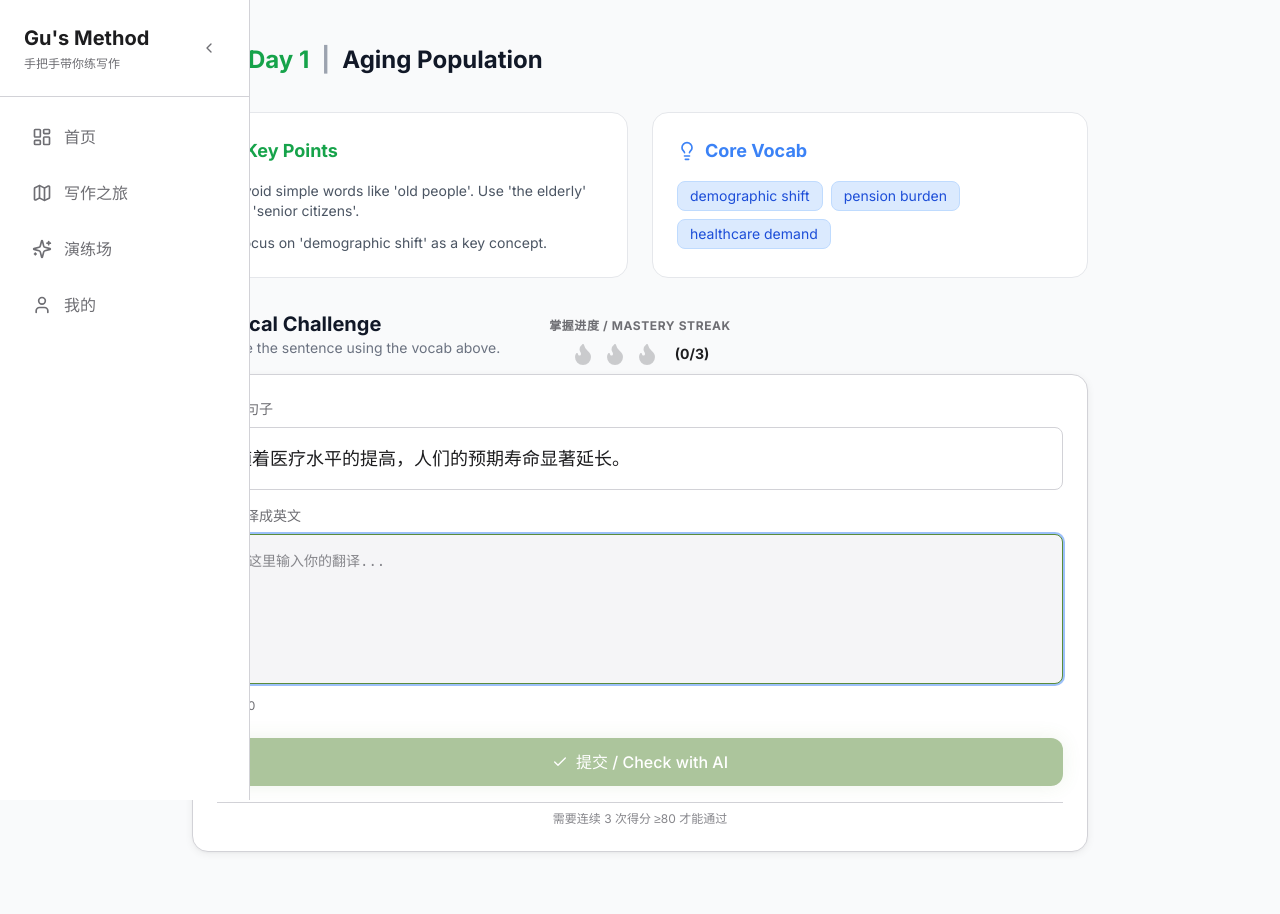
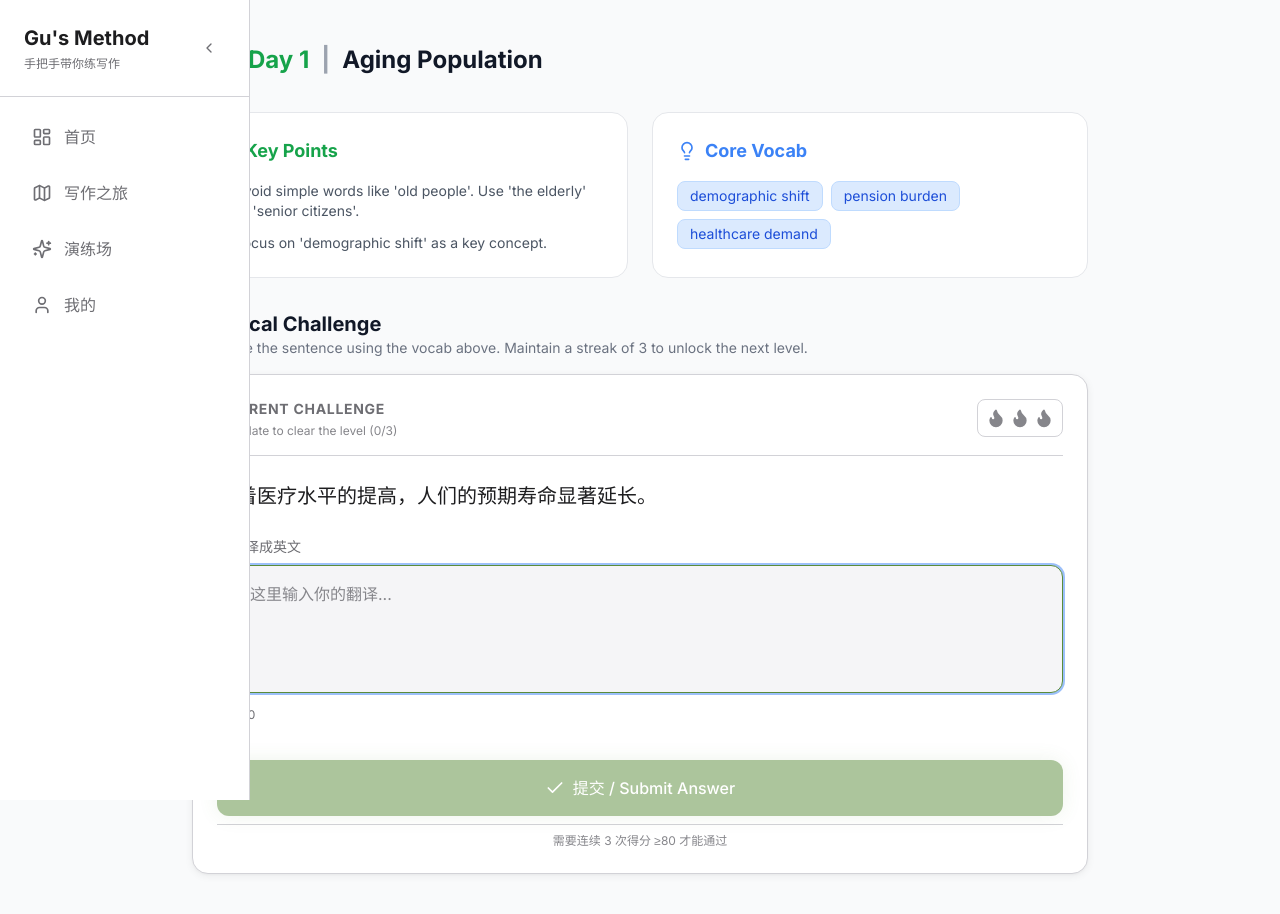
Before and after one commit to kongkong1209/writing, a Next.js app: page /journey/1 in a window 1280 px wide. Built offline with nearby package versions, Linux system fonts and the light colour scheme.

Commit message:
更新关卡逻辑

```diff
--- a/app/journey/[id]/page.tsx
+++ b/app/journey/[id]/page.tsx
@@ -6,12 +6,27 @@
 import Button from "@/components/ui/Button";
 import { ArrowLeft, BookOpen, Lightbulb } from "lucide-react";
 import { motion } from "framer-motion";
+import { saveLevelComplete } from "@/lib/progress";
 
 export default function LevelPage() {
   const params = useParams();
   const router = useRouter();
   const id = Number(params.id);
   const level = levelsData[id];
+
+  const handleLevelPass = () => {
+    // 1. Save Progress
+    saveLevelComplete(id);
+
+    // 2. Show success message (you can replace with a toast library later)
+    // For now, we'll use a simple approach - you can enhance this with a toast notification
+    console.log(`🎉 Congratulations! Day ${id} Completed. Next level unlocked!`);
+
+    // 3. Navigate back to map to see the new unlocked level
+    setTimeout(() => {
+      router.push("/journey");
+    }, 1000); // Small delay to show the completion state
+  };
 
   if (!level) {
     return (
@@ -94,7 +109,7 @@
           <div className="mb-4">
             <h2 className="text-xl font-bold text-gray-900 dark:text-white">Practical Challenge</h2>
             <p className="text-gray-500 dark:text-gray-400 text-sm">
-              Translate the sentence using the vocab above.
+              Translate the sentence using the vocab above. Maintain a streak of 3 to unlock the next level.
             </p>
           </div>
 
@@ -102,6 +117,7 @@
             chinese={level.challenge.chinese}
             english={level.challenge.standardEnglish}
             explanation={level.challenge.tips}
+            onPass={handleLevelPass}
           />
         </motion.div>
       </div>
--- a/components/ui/GrammarCard.tsx
+++ b/components/ui/GrammarCard.tsx
@@ -12,7 +12,7 @@
   english: string;
   explanation: string;
   className?: string;
-  onPass?: () => void; // Parent callback when mastered
+  onPass?: () => void;
 }
 
 export default function GrammarCard({
@@ -22,7 +22,7 @@
   className = "",
   onPass,
 }: GrammarCardProps) {
-  // Content State (Dynamic for Practice Loop)
+  // Content State
   const [content, setContent] = useState({
     chinese: initialChinese,
     english: initialEnglish,
@@ -43,12 +43,12 @@
   const [isLoading, setIsLoading] = useState(false);
   const [isGenerating, setIsGenerating] = useState(false);
 
-  // Game State - Streak Mastery Logic
+  // Game State
   const [streak, setStreak] = useState(0);
   const TARGET_STREAK = 3;
   const [isMastered, setIsMastered] = useState(false);
 
-  // AI Response State
+  // AI Result
   const [aiResult, setAiResult] = useState<{
     score: number;
     feedback: string;
@@ -60,11 +60,10 @@
 
   const handleCheck = async () => {
     if (!userInput.trim() || isLoading) return;
-
     setIsLoading(true);
 
     try {
-      // Call the AI API
+      // Call AI
       const result = await checkAnswerWithAI(userInput, content.english, content.explanation);
       setAiResult(result);
 
@@ -72,11 +71,8 @@
       if (result.score >= 80) {
         const newStreak = streak + 1;
         setStreak(newStreak);
-        if (newStreak >= TARGET_STREAK) {
-          setIsMastered(true);
-        }
+        if (newStreak >= TARGET_STREAK) setIsMastered(true);
       } else {
-        // Reset streak on failure
         setStreak(0);
         setIsMastered(false);
       }
@@ -102,9 +98,7 @@
       if (fallbackScore >= 80) {
         const newStreak = streak + 1;
         setStreak(newStreak);
-        if (newStreak >= TARGET_STREAK) {
-          setIsMastered(true);
-        }
+        if (newStreak >= TARGET_STREAK) setIsMastered(true);
       } else {
         setStreak(0);
         setIsMastered(false);
@@ -117,36 +111,25 @@
   };
 
   const handleNextQuestion = async () => {
-    // If mastered, trigger Pass callback
     if (isMastered) {
-      if (onPass) {
-        onPass();
-      }
+      if (onPass) onPass();
       return;
     }
 
-    // Otherwise, Generate Similar Question
     setIsGenerating(true);
     try {
       const topic = content.explanation || "IELTS Writing";
-      const newQuestion = await generateSimilarQuestion(
-        content.chinese,
-        content.english,
-        topic
-      );
+      const newQ = await generateSimilarQuestion(content.chinese, content.english, topic);
 
-      if (newQuestion) {
-        // Update the current question
+      if (newQ) {
         setContent({
-          chinese: newQuestion.chinese,
-          english: newQuestion.standardEnglish,
-          explanation: newQuestion.explanation || content.explanation,
+          chinese: newQ.chinese,
+          english: newQ.standardEnglish,
+          explanation: newQ.explanation || content.explanation,
         });
-
-        // Reset the card to input state (but keep streak!)
         setUserInput("");
+        setAiResult(null);
         setIsFlipped(false);
-        setAiResult(null);
       }
     } catch (error) {
       console.error("Error generating similar question:", error);
@@ -159,7 +142,7 @@
     setUserInput("");
     setIsFlipped(false);
     setAiResult(null);
-    // Note: We keep streak and isMastered on reset (user can continue practicing)
+    // Note: We keep streak and isMastered on reset
   };
 
   const score = aiResult?.score || 0;
@@ -168,43 +151,9 @@
   return (
     <div className={className}>
       <div className="relative perspective-1000" style={{ minHeight: "500px" }}>
-        {/* Mastery Progress Header (Visible on both sides) */}
-        <div className="absolute -top-14 left-0 right-0 flex flex-col items-center gap-2 mb-4">
-          <span className="text-xs font-bold text-text-secondary uppercase tracking-wider">
-            掌握进度 / Mastery Streak
-          </span>
-          <div className="flex items-center gap-2">
-            {[...Array(TARGET_STREAK)].map((_, i) => (
-              <motion.div
-                key={i}
-                initial={false}
-                animate={{
-                  scale: i < streak ? [1, 1.2, 1] : 1,
-                  opacity: i < streak ? 1 : 0.4,
-                }}
-                transition={{
-                  scale: { duration: 0.3, delay: i * 0.1 },
-                }}
-                className="transition-colors"
-              >
-                <Flame
-                  className={`w-6 h-6 ${
-                    i < streak
-                      ? "text-orange-500 fill-orange-500"
-                      : "text-text-muted fill-text-muted"
-                  }`}
-                />
-              </motion.div>
-            ))}
-            <span className="text-sm font-bold text-text-primary ml-2">
-              ({streak}/{TARGET_STREAK})
-            </span>
-          </div>
-        </div>
-
         <AnimatePresence mode="wait">
           {!isFlipped ? (
-            // Front Side - Input State
+            // ================= FRONT SIDE =================
             <motion.div
               key="front"
               initial={{ rotateY: 0, opacity: 1 }}
@@ -213,22 +162,46 @@
               style={{ transformStyle: "preserve-3d", backfaceVisibility: "hidden" }}
               className="h-full"
             >
-              <BentoCard className="p-6 h-full flex flex-col justify-between min-h-[450px]">
-                <div className="space-y-4">
+              <BentoCard className="p-6 h-full flex flex-col justify-between min-h-[500px]">
+                <div className="space-y-6">
+                  {/* HEADER: Title + Streak Icons (Integrated) */}
+                  <div className="flex justify-between items-start border-b border-border pb-4">
                     <div>
-                    <h4 className="text-sm font-medium text-text-secondary mb-2 flex items-center gap-2">
-                      <span>中文句子</span>
-                      {streak > 0 && (
-                        <span className="text-xs bg-orange-500/20 text-orange-400 px-2 py-1 rounded-full">
-                          连击 {streak}
-                        </span>
-                      )}
+                      <h4 className="text-sm font-bold text-text-secondary uppercase tracking-wider">
+                        Current Challenge
                       </h4>
-                    <p className="text-lg text-text-primary leading-relaxed bg-surface/50 rounded-lg p-4 border border-border">
+                      <p className="text-xs text-text-muted mt-1">
+                        Translate to clear the level ({streak}/{TARGET_STREAK})
+                      </p>
+                    </div>
+                    {/* The Flames are now INSIDE the card, aligned to the right */}
+                    <div className="flex gap-1 bg-surface/50 p-2 rounded-lg border border-border">
+                      {[...Array(TARGET_STREAK)].map((_, i) => (
+                        <motion.div
+                          key={i}
+                          animate={{ scale: i < streak ? 1.1 : 1 }}
+                          transition={{ duration: 0.2 }}
+                        >
+                          <Flame
+                            className={`w-5 h-5 ${
+                              i < streak
+                                ? "fill-orange-500 text-orange-500"
+                                : "text-text-muted fill-text-muted"
+                            }`}
+                          />
+                        </motion.div>
+                      ))}
+                    </div>
+                  </div>
+
+                  {/* QUESTION CONTENT */}
+                  <div>
+                    <p className="text-xl font-medium text-text-primary leading-relaxed">
                       {content.chinese}
                     </p>
                   </div>
 
+                  {/* INPUT AREA */}
                   <div>
                     <label className="text-sm font-medium text-text-secondary mb-2 block">
                       请翻译成英文
@@ -237,10 +210,7 @@
                       value={userInput}
                       onChange={(e) => setUserInput(e.target.value)}
                       placeholder="在这里输入你的翻译..."
-                      className="w-full min-h-[150px] bg-background border border-border rounded-lg p-4
-                                 text-text-primary placeholder-text-muted
-                                 focus:outline-none focus:border-primary focus:ring-2 focus:ring-primary/20
-                                 transition-all duration-200 resize-none font-mono text-sm"
+                      className="w-full h-32 bg-background border border-border rounded-xl p-4 text-text-primary placeholder-text-muted focus:outline-none focus:border-primary focus:ring-2 focus:ring-primary/20 transition-all resize-none"
                       disabled={isLoading}
                       autoFocus
                     />
@@ -248,37 +218,35 @@
                       字数: {userInput.length}
                     </div>
                   </div>
+                </div>
 
-                  <div className="flex items-center gap-3 pt-2">
+                {/* SUBMIT BUTTON */}
+                <div className="pt-4">
                   <Button
                     onClick={handleCheck}
                     disabled={!userInput.trim() || isLoading}
-                      className="flex-1 flex items-center justify-center gap-2"
+                    className="w-full py-4 bg-primary hover:bg-primary-hover text-black font-bold flex justify-center items-center gap-2 text-base transition-all"
                   >
                     {isLoading ? (
                       <>
-                          <Loader2 className="w-4 h-4 animate-spin" />
+                        <Loader2 className="animate-spin w-5 h-5" />
                         AI 分析中...
                       </>
                     ) : (
                       <>
-                          <Check className="w-4 h-4" />
-                          提交 / Check with AI
+                        <Check className="w-5 h-5" />
+                        提交 / Submit Answer
                       </>
                     )}
                   </Button>
-                  </div>
-
-                  <div className="text-xs text-text-muted text-center pt-2 border-t border-border">
-                    {isLoading
-                      ? "AI 正在分析你的答案..."
-                      : `需要连续 ${TARGET_STREAK} 次得分 ≥80 才能通过`}
+                  <div className="text-xs text-text-muted text-center mt-2 pt-2 border-t border-border">
+                    需要连续 {TARGET_STREAK} 次得分 ≥80 才能通过
                   </div>
                 </div>
               </BentoCard>
             </motion.div>
           ) : (
-            // Back Side - Result State
+            // ================= BACK SIDE =================
             <motion.div
               key="back"
               initial={{ rotateY: 180, opacity: 0 }}
@@ -288,18 +256,18 @@
               className="h-full"
             >
               <BentoCard
-                className={`p-6 h-full flex flex-col justify-between min-h-[450px] border-2 ${
+                className={`p-6 h-full flex flex-col justify-between min-h-[500px] border-2 ${
                   isPassingScore
                     ? "bg-primary/10 border-primary/50"
                     : "bg-red-500/10 border-red-500/30"
                 }`}
               >
-                <div className="space-y-5">
-                  {/* Result Header */}
-                  <div className="flex items-center justify-between border-b border-border pb-4">
-                    <div className="flex items-center gap-3">
+                <div className="space-y-6">
+                  {/* RESULT HEADER */}
+                  <div className="flex justify-between items-center pb-4 border-b border-border">
+                    <div>
                       <div
-                        className={`text-4xl font-black ${
+                        className={`text-5xl font-black ${
                           isPassingScore
                             ? "text-primary"
                             : score >= 60
@@ -309,25 +277,21 @@
                       >
                         {score}
                       </div>
-                      <div className="text-xs text-text-secondary uppercase tracking-wider font-semibold">
+                      <div className="text-xs text-text-secondary font-bold uppercase tracking-wider mt-1">
                         AI 评分
                       </div>
                     </div>
 
-                    {/* Streak Feedback */}
                     <div className="text-right">
                       {isPassingScore ? (
-                        <motion.div
-                          initial={{ scale: 0 }}
-                          animate={{ scale: 1 }}
-                          className="flex items-center gap-1 text-orange-400 font-bold"
-                        >
-                          <Flame className="w-5 h-5 fill-orange-400" />
-                          <span>连击 +1</span>
-                        </motion.div>
+                        <div className="bg-primary/10 px-3 py-1 rounded-full border border-primary/20">
+                          <div className="flex items-center gap-1 text-primary font-bold">
+                            <Flame className="w-4 h-4 fill-primary" /> +1 连击
+                          </div>
+                        </div>
                       ) : (
-                        <div className="text-red-400 font-bold text-sm">
-                          连击重置 😢
+                        <div className="bg-red-500/10 px-3 py-1 rounded-full border border-red-500/20">
+                          <div className="text-red-400 font-bold text-sm">连击重置 😢</div>
                         </div>
                       )}
                     </div>
@@ -350,20 +314,18 @@
                     </motion.div>
                   )}
 
-                  {/* Standard Answer */}
-                  <div>
-                    <div className="text-xs text-primary font-bold uppercase mb-2 flex items-center gap-2">
+                  {/* STANDARD ANSWER */}
+                  <div className="bg-background/50 p-4 rounded-xl border border-border">
+                    <div className="text-xs text-primary font-bold uppercase tracking-wider mb-2">
                       标准答案
                     </div>
-                    <p className="text-lg text-text-primary leading-relaxed font-medium bg-background border border-border rounded-lg p-4">
-                      {content.english}
-                    </p>
+                    <div className="text-primary font-medium leading-relaxed">{content.english}</div>
                     <div className="text-sm text-text-secondary leading-relaxed mt-3 pt-3 border-t border-border">
                       {content.explanation}
                     </div>
                   </div>
 
-                  {/* User's Answer */}
+                  {/* USER'S ANSWER */}
                   <div className="bg-surface border border-border rounded-lg p-4">
                     <div className="text-xs text-text-secondary mb-2">你的答案</div>
                     <div
@@ -379,7 +341,7 @@
                     </div>
                   </div>
 
-                  {/* AI Feedback Box */}
+                  {/* FEEDBACK */}
                   {aiResult && (
                     <motion.div
                       initial={{ opacity: 0, y: 10 }}
@@ -426,12 +388,12 @@
                   )}
                 </div>
 
-                {/* Footer Actions */}
-                <div className="mt-4 pt-4 border-t border-border space-y-2">
+                {/* FOOTER ACTIONS */}
+                <div className="pt-4 space-y-2">
                   {isMastered ? (
                     <Button
                       onClick={handleNextQuestion}
-                      className="w-full bg-yellow-500 hover:bg-yellow-400 text-black font-bold py-4 text-lg shadow-[0_0_20px_rgba(234,179,8,0.3)] flex items-center justify-center gap-2"
+                      className="w-full bg-yellow-500 hover:bg-yellow-400 text-black font-bold py-4 text-lg shadow-[0_0_20px_rgba(234,179,8,0.3)] transition-all flex items-center justify-center gap-2"
                     >
                       <Trophy className="w-6 h-6" />
                       完成关卡 / Complete Level
@@ -441,19 +403,17 @@
                       <Button
                         onClick={handleNextQuestion}
                         disabled={isGenerating}
-                        className="w-full flex items-center justify-center gap-2 bg-primary hover:bg-primary-hover"
+                        className="w-full border border-border hover:bg-surface-hover hover:border-primary/50 py-4 text-text-secondary hover:text-text-primary transition-all flex items-center justify-center gap-2"
                       >
                         {isGenerating ? (
                           <>
-                            <Loader2 className="w-4 h-4 animate-spin" />
+                            <Loader2 className="animate-spin w-4 h-4" />
                             AI 生成中...
                           </>
                         ) : (
                           <>
                             <Sparkles className="w-4 h-4" />
-                            {isPassingScore
-                              ? "保持连击！下一题"
-                              : "再试一次 / Try Another One"}
+                            {isPassingScore ? "保持连击！下一题" : "再试一次 / Try Another One"}
                             <ArrowRight className="w-4 h-4" />
                           </>
                         )}
--- /dev/null
+++ b/lib/progress.ts
@@ -0,0 +1,46 @@
+"use client";
+
+const STORAGE_KEY = "ielts_journey_progress_v1";
+
+export interface UserProgress {
+  completedLevels: number[]; // Array of Level IDs done
+  maxLevel: number; // Highest unlocked level ID
+}
+
+// Default: Only Level 1 is unlocked
+const defaultProgress: UserProgress = { completedLevels: [], maxLevel: 1 };
+
+export const getProgress = (): UserProgress => {
+  if (typeof window === "undefined") return defaultProgress;
+
+  try {
+    const saved = localStorage.getItem(STORAGE_KEY);
+    return saved ? JSON.parse(saved) : defaultProgress;
+  } catch (e) {
+    console.error("Failed to load progress", e);
+    return defaultProgress;
+  }
+};
+
+export const saveLevelComplete = (levelId: number): UserProgress => {
+  const current = getProgress();
+
+  // 1. Mark as completed (if not already)
+  if (!current.completedLevels.includes(levelId)) {
+    current.completedLevels.push(levelId);
+  }
+
+  // 2. Unlock next level logic
+  // If we just finished the max level, unlock the next one
+  if (levelId === current.maxLevel) {
+    current.maxLevel = levelId + 1;
+  }
+
+  localStorage.setItem(STORAGE_KEY, JSON.stringify(current));
+  return current;
+};
+
+export const resetProgress = (): void => {
+  if (typeof window === "undefined") return;
+  localStorage.removeItem(STORAGE_KEY);
+};
```
Also changed, not shown: app/journey/page.tsx (+63 -41 lines). Lines whose indentation alone changed are shown as unchanged.
